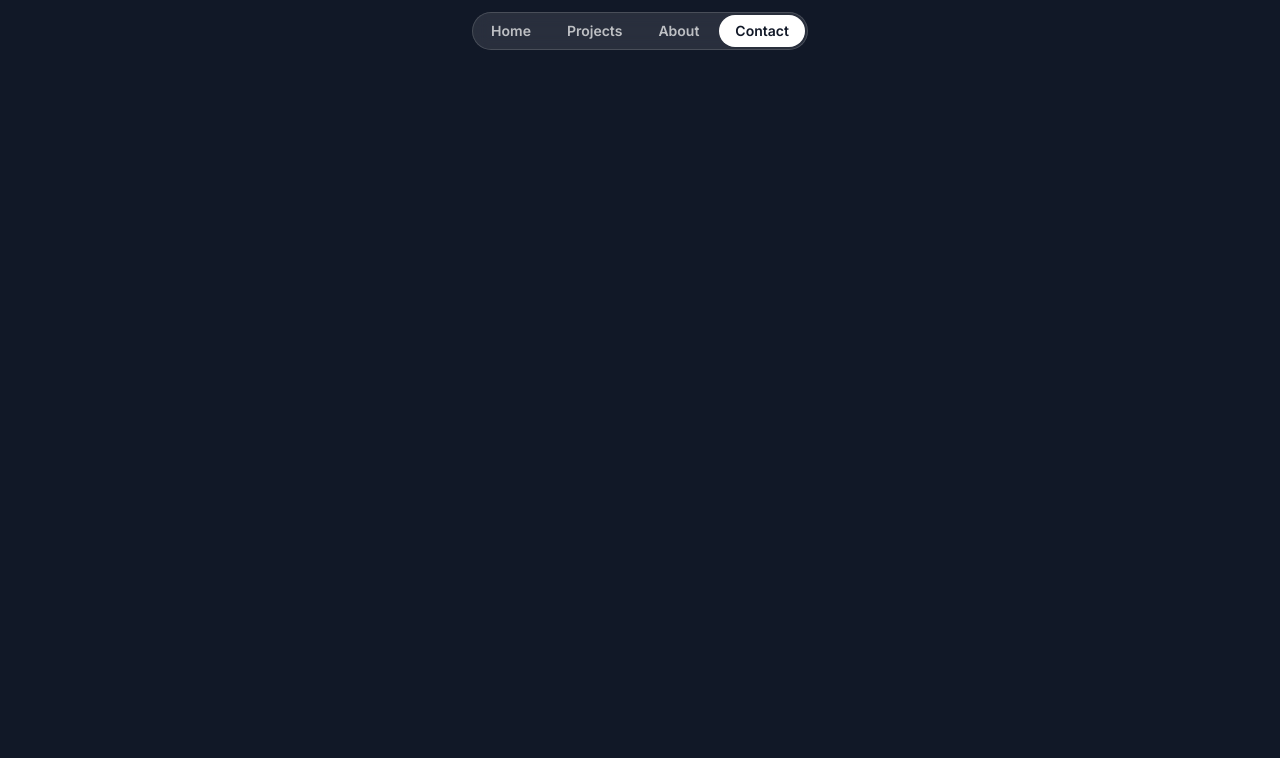
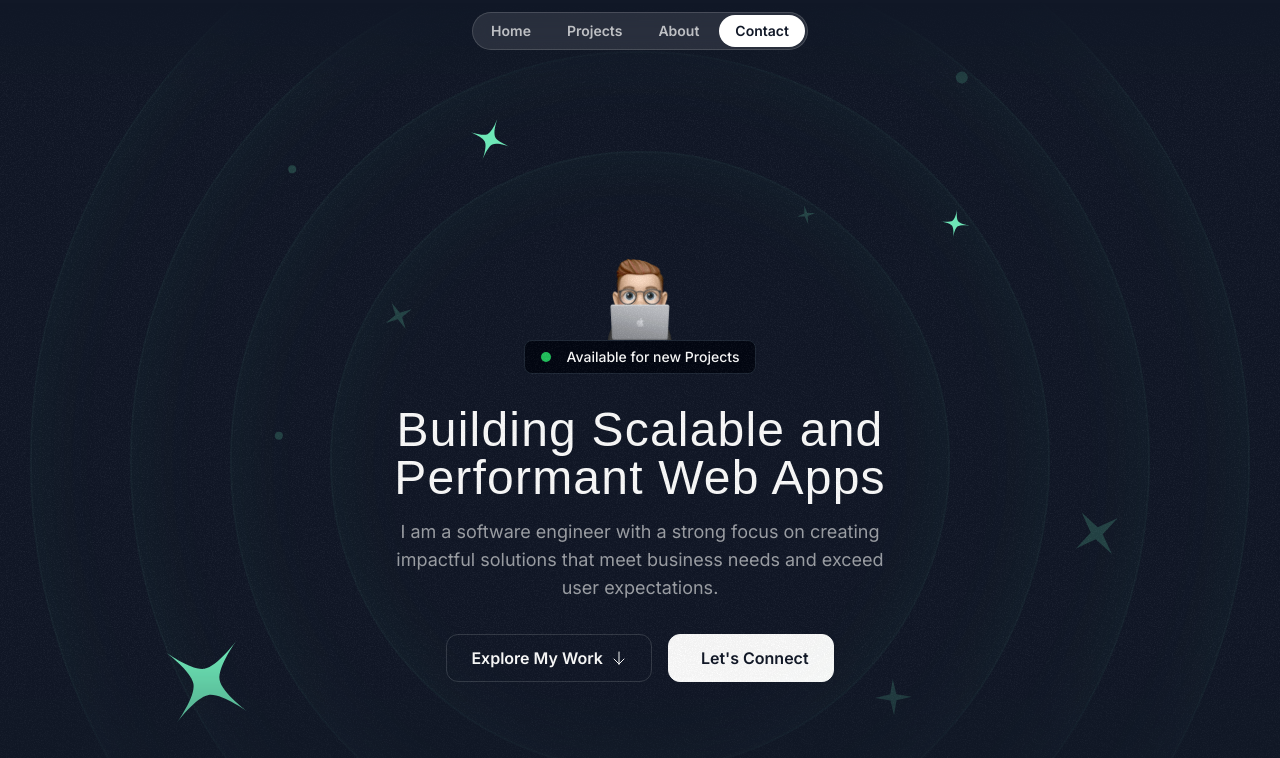
Before and after one commit to shaktawat19/nextjs-portfolio, a Next.js app: page / in a window 1280 px wide. Shown: the top 758 px of the page. Built offline with nearby package versions, Linux system fonts and the light colour scheme; a web font is replaced by a local one.

Commit message:
hero section

```diff
--- a/src/app/globals.css
+++ b/src/app/globals.css
@@ -10,4 +10,8 @@
   .nav-item {
     @apply px-4 py-1.5 rounded-full text-white/70 text-sm font-semibold hover:text-white hover:bg-white/10 transition-colors duration-300;
   }
+
+  .hero-ring {
+    @apply absolute inset-0 border-2 top-1/2 left-1/2 transform -translate-x-1/2 -translate-y-1/2 rounded-full border-emerald-300/5 shadow-[0_0_80px_inset] shadow-emerald-300/5;
+  }
 }
--- a/src/app/page.tsx
+++ b/src/app/page.tsx
@@ -1,9 +1,11 @@
 import { Header } from '@/sections/Header'
+import { HeroSection } from '@/sections/Hero'
 
 export default function Home() {
   return (
     <div>
       <Header />
+      <HeroSection />
     </div>
   )
 }
--- /dev/null
+++ b/src/components/HeroOrbit.tsx
@@ -0,0 +1,29 @@
+import { PropsWithChildren } from 'react'
+
+export const HeroOrbit = ({
+  children,
+  size,
+  rotation,
+}: PropsWithChildren<{ size: number; rotation: number }>) => {
+  return (
+    <div className='absolute top-1/2 left-1/2 transform -translate-x-1/2 -translate-y-1/2 '>
+      <div
+        className='flex items-start justify-start'
+        style={{
+          height: `${size}px`,
+          width: `${size}px`,
+          transform: `rotate(${rotation}deg)`,
+        }}
+      >
+        <div
+          className='inline-flex'
+          style={{
+            transform: `rotate(-${rotation * -1}deg)`,
+          }}
+        >
+          {children}
+        </div>
+      </div>
+    </div>
+  )
+}
--- a/src/sections/Header.tsx
+++ b/src/sections/Header.tsx
@@ -1,6 +1,6 @@
 export const Header = () => {
   return (
-    <div className='flex justify-center items-center relative top-3'>
+    <div className='flex justify-center items-center fixed top-3 w-full z-10'>
       <nav className='bg-white/10 backdrop-blur flex gap-1 p-0.5 border border-white/15 rounded-full'>
         <a href='#' className='nav-item'>
           Home
--- a/src/sections/Hero.tsx
+++ b/src/sections/Hero.tsx
@@ -1,3 +1,93 @@
+import Image from 'next/image'
+import memojiImage from '@/assets/images/memoji-computer.png'
+import ArrowDown from '@/assets/icons/arrow-down.svg'
+import grainImage from '@/assets/images/grain.jpg'
+import StarIcon from '@/assets/icons/star.svg'
+import { HeroOrbit } from '@/components/HeroOrbit'
+import SparkleIcon from '@/assets/icons/sparkle.svg'
+
 export const HeroSection = () => {
-  return <div>Hero Section</div>;
-};
+  return (
+    <div className='py-32 md:py-48 lg:py-60 relative z-0 overflow-x-clip'>
+      <div className='absolute inset-0 [mask-image:linear-gradient(to_bottom,transparent,black_10%,black_70%,transparent)]'>
+        <div
+          className='absolute inset-0 -z-30 opacity-5'
+          style={{
+            backgroundImage: `url(${grainImage.src})`,
+          }}
+        ></div>
+
+        <div className='size-[620px] hero-ring'></div>
+        <div className='size-[820px] hero-ring'></div>
+        <div className='size-[1020px] hero-ring'></div>
+        <div className='size-[1220px] hero-ring'></div>
+
+        <HeroOrbit size={800} rotation={-72}>
+          <StarIcon className='size-28 text-emerald-300' />
+        </HeroOrbit>
+        <HeroOrbit size={550} rotation={20}>
+          <StarIcon className='size-12 text-emerald-300' />
+        </HeroOrbit>
+        <HeroOrbit size={590} rotation={98}>
+          <StarIcon className='size-8 text-emerald-300' />
+        </HeroOrbit>
+        <HeroOrbit size={430} rotation={-14}>
+          <SparkleIcon className='size-8 text-emerald-300/20' />
+        </HeroOrbit>
+        <HeroOrbit size={440} rotation={79}>
+          <SparkleIcon className='size-5 text-emerald-300/20' />
+        </HeroOrbit>
+        <HeroOrbit size={530} rotation={178}>
+          <SparkleIcon className='size-10 text-emerald-300/20' />
+        </HeroOrbit>
+        <HeroOrbit size={710} rotation={144}>
+          <SparkleIcon className='size-14 text-emerald-300/20' />
+        </HeroOrbit>
+        <HeroOrbit size={720} rotation={85}>
+          <div className='size-3 rounded-full bg-emerald-300/20'></div>
+        </HeroOrbit>
+        <HeroOrbit size={520} rotation={-41}>
+          <div className='size-2 rounded-full bg-emerald-300/20'></div>
+        </HeroOrbit>
+        <HeroOrbit size={650} rotation={-5}>
+          <div className='size-2 rounded-full bg-emerald-300/20'></div>
+        </HeroOrbit>
+      </div>
+
+      <div className='container'>
+        <div className='flex flex-col items-center'>
+          <Image
+            src={memojiImage}
+            className='size-[100px]'
+            alt='Person peeking fron behind a computer'
+          />
+          <div className='bg-gray-950 border border-gray-800 px-4 py-1.5 inline-flex items-center gap-1 rounded-full gap-4 rounded-lg'>
+            <div className='bg-green-500 size-2.5 rounded-full'></div>
+            <div className='text-sm font-medium'>
+              Available for new Projects
+            </div>
+          </div>
+        </div>
+        <div className='max-w-lg mx-auto'>
+          <h1 className='font-serif text-3xl md:text-5xl text-center tracking-wide mt-8'>
+            Building Scalable and Performant Web Apps
+          </h1>
+          <p className='mt-4 text-center text-white/60 md:text-lg'>
+            I am a software engineer with a strong focus on creating impactful
+            solutions that meet business needs and exceed user expectations.
+          </p>
+        </div>
+        <div className='flex flex-col md:flex-row justify-center items-center mt-8 gap-4'>
+          <button className='inline-flex items-center gap-2 border border-white/15 px-6 h-12 rounded-xl'>
+            <span className='font-semibold'>Explore My Work</span>
+            <ArrowDown className={'size-4'} />
+          </button>
+          <button className='inline-flex items-center gap-2 border border-white bg-white text-gray-900 h-12 px-6 rounded-xl'>
+            <span className=''></span>
+            <span className='font-semibold'>Let's Connect</span>
+          </button>
+        </div>
+      </div>
+    </div>
+  )
+}
```
